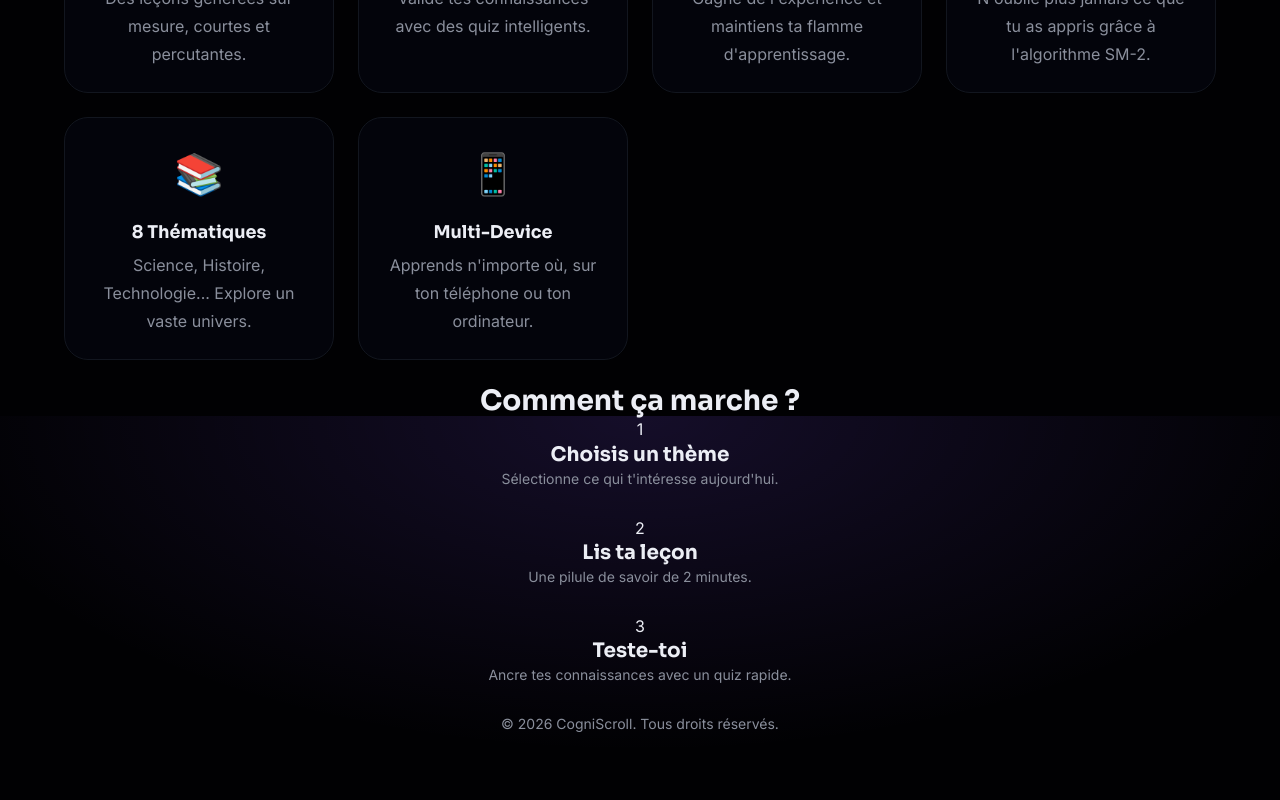
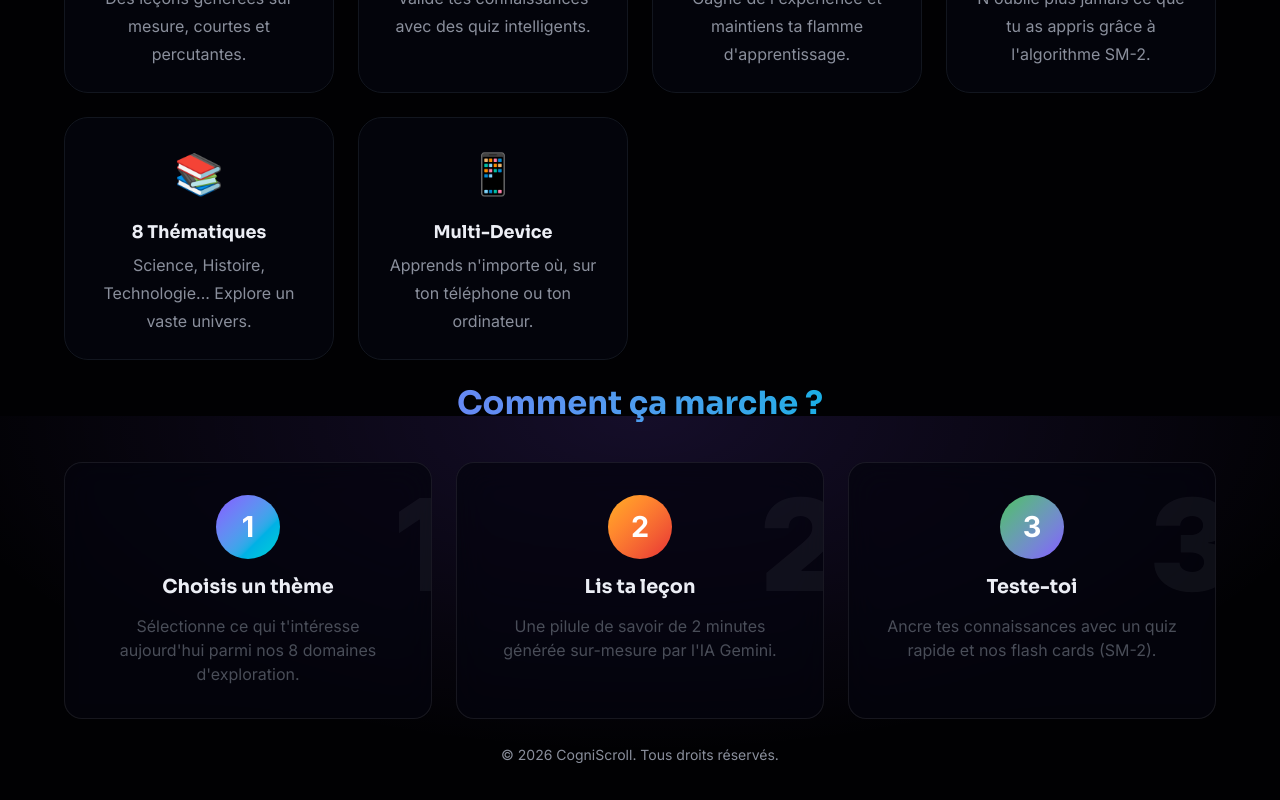
Before and after one commit to DrDemoniak/cogniscroll, a Next.js app: page / in a window 1280 px wide. Shown: the part 1184-1984 px from the top of the page. Before the commit the page ends 1952 px from the top, so only its background shows below. Built offline with nearby package versions, Linux system fonts and the light colour scheme; no server answers; a web font is replaced by a local one.

Commit message:
feat: user requests (logout, free practice, quiz history, landing page)

```diff
--- a/app/page.tsx
+++ b/app/page.tsx
@@ -88,23 +88,38 @@ export default function LandingPage() {
 
         {/* Section How It Works */}
         <section className="how-it-works-section w-full mt-16 mb-16">
-          <h3 className="text-2xl font-semibold mb-6 text-center">Comment ça marche ?</h3>
-          <div className="grid grid-cols-1 md:grid-cols-3 gap-6 text-center">
-            <div>
-              <div className="text-4xl font-bold text-primary mb-2">1</div>
-              <h4 className="font-semibold">Choisis un thème</h4>
-              <p className="text-sm">Sélectionne ce qui t'intéresse aujourd'hui.</p>
+          <h3 className="text-3xl font-bold mb-10 text-center" style={{ background: 'linear-gradient(90deg, var(--primary), var(--secondary))', WebkitBackgroundClip: 'text', WebkitTextFillColor: 'transparent', textAlign: 'center', fontSize: '2rem', marginBottom: 'var(--space-10)' }}>
+            Comment ça marche ?
+          </h3>
+          <div className="how-it-works-grid" style={{ display: 'grid', gridTemplateColumns: 'repeat(auto-fit, minmax(250px, 1fr))', gap: 'var(--space-6)', width: '100%' }}>
+
+            <div className="card card-glass" style={{ padding: 'var(--space-8)', display: 'flex', flexDirection: 'column', alignItems: 'center', gap: 'var(--space-4)', position: 'relative', overflow: 'hidden', textAlign: 'center' }}>
+              <div style={{ position: 'absolute', top: '-20px', right: '-20px', fontSize: '8rem', opacity: 0.05, fontWeight: 900 }}>1</div>
+              <div style={{ width: 64, height: 64, borderRadius: '50%', background: 'linear-gradient(135deg, var(--primary), var(--secondary))', display: 'flex', alignItems: 'center', justifyContent: 'center', color: 'white', fontSize: '1.8rem', fontWeight: 'bold', boxShadow: '0 8px 16px rgba(var(--primary-rgb), 0.3)' }}>
+                1
+              </div>
+              <h4 style={{ fontSize: '1.2rem', fontWeight: 700, margin: 0 }}>Choisis un thème</h4>
+              <p className="text-muted" style={{ margin: 0, lineHeight: 1.5 }}>Sélectionne ce qui t'intéresse aujourd'hui parmi nos 8 domaines d'exploration.</p>
             </div>
-            <div>
-              <div className="text-4xl font-bold text-primary mb-2">2</div>
-              <h4 className="font-semibold">Lis ta leçon</h4>
-              <p className="text-sm">Une pilule de savoir de 2 minutes.</p>
+
+            <div className="card card-glass" style={{ padding: 'var(--space-8)', display: 'flex', flexDirection: 'column', alignItems: 'center', gap: 'var(--space-4)', position: 'relative', overflow: 'hidden', textAlign: 'center' }}>
+              <div style={{ position: 'absolute', top: '-20px', right: '-20px', fontSize: '8rem', opacity: 0.05, fontWeight: 900 }}>2</div>
+              <div style={{ width: 64, height: 64, borderRadius: '50%', background: 'linear-gradient(135deg, var(--accent-gold), var(--accent-red))', display: 'flex', alignItems: 'center', justifyContent: 'center', color: 'white', fontSize: '1.8rem', fontWeight: 'bold' }}>
+                2
+              </div>
+              <h4 style={{ fontSize: '1.2rem', fontWeight: 700, margin: 0 }}>Lis ta leçon</h4>
+              <p className="text-muted" style={{ margin: 0, lineHeight: 1.5 }}>Une pilule de savoir de 2 minutes générée sur-mesure par l'IA Gemini.</p>
             </div>
-            <div>
-              <div className="text-4xl font-bold text-primary mb-2">3</div>
-              <h4 className="font-semibold">Teste-toi</h4>
-              <p className="text-sm">Ancre tes connaissances avec un quiz rapide.</p>
+
+            <div className="card card-glass" style={{ padding: 'var(--space-8)', display: 'flex', flexDirection: 'column', alignItems: 'center', gap: 'var(--space-4)', position: 'relative', overflow: 'hidden', textAlign: 'center' }}>
+              <div style={{ position: 'absolute', top: '-20px', right: '-20px', fontSize: '8rem', opacity: 0.05, fontWeight: 900 }}>3</div>
+              <div style={{ width: 64, height: 64, borderRadius: '50%', background: 'linear-gradient(135deg, var(--accent-green), var(--primary))', display: 'flex', alignItems: 'center', justifyContent: 'center', color: 'white', fontSize: '1.8rem', fontWeight: 'bold' }}>
+                3
+              </div>
+              <h4 style={{ fontSize: '1.2rem', fontWeight: 700, margin: 0 }}>Teste-toi</h4>
+              <p className="text-muted" style={{ margin: 0, lineHeight: 1.5 }}>Ancre tes connaissances avec un quiz rapide et nos flash cards (SM-2).</p>
             </div>
+
           </div>
         </section>
 
--- a/lib/firestore.ts
+++ b/lib/firestore.ts
@@ -297,6 +297,16 @@ export async function getDueReviewCards(uid: string): Promise<ReviewCard[]> {
   return snap.docs.map((d) => ({ id: d.id, ...d.data() }) as ReviewCard);
 }
 
+/** Récupère toutes les cartes de révision pour la pratique libre */
+export async function getAllReviewCards(uid: string, maxResults = 50): Promise<ReviewCard[]> {
+  const q = query(
+    collection(db, 'users', uid, 'reviews'),
+    limit(maxResults)
+  );
+  const snap = await getDocs(q);
+  return snap.docs.map((d) => ({ id: d.id, ...d.data() }) as ReviewCard);
+}
+
 /** Met à jour une carte de révision après réponse */
 export async function updateReviewCard(
   uid: string,
```
Also changed, not shown: app/flashcards/page.tsx (+15 -6 lines), app/history/page.tsx (+87 -9 lines), app/settings/page.tsx (+13 -4 lines).
